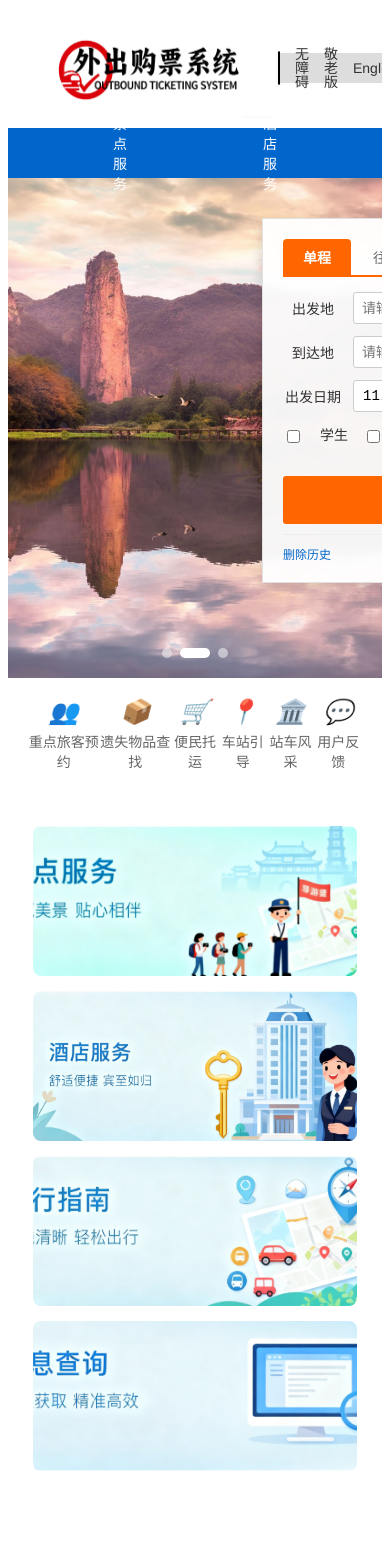
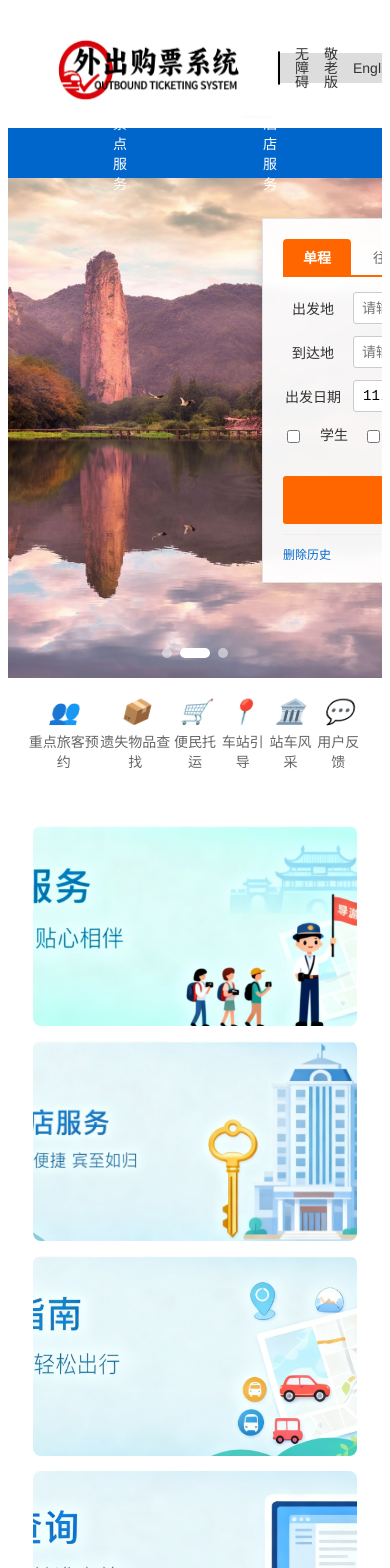
Before and after one commit to zheng0456/ticketing_system, a Vue app: page /index in a window 390 px wide. Shown: the top 1568 px of the page. Before the commit the page ends 1514 px from the top, so only its background shows below. Built offline with nearby package versions, Linux system fonts and the light colour scheme.

Commit message:
style(promotion): 调整促销组件尺寸定义方式
- 将最小高度改为固定宽高
- 统一设置宽度为100%
- 修改高度值以适应设计需求

```diff
--- a/src/components/index/Promotion.vue
+++ b/src/components/index/Promotion.vue
@@ -42,7 +42,8 @@ export default {
   background-repeat: no-repeat;
   border-radius: 8px;
   position: relative;
-  min-height: 200px;
+  width: 100%;
+  height: 250px;
   display: flex;
   align-items: flex-end;
   justify-content: center;
@@ -61,7 +62,8 @@ export default {
 
   .promotion-item {
     padding: 0;
-    min-height: 150px;
+    width: 100%;
+    height: 200px;
   }
 
 }
```
